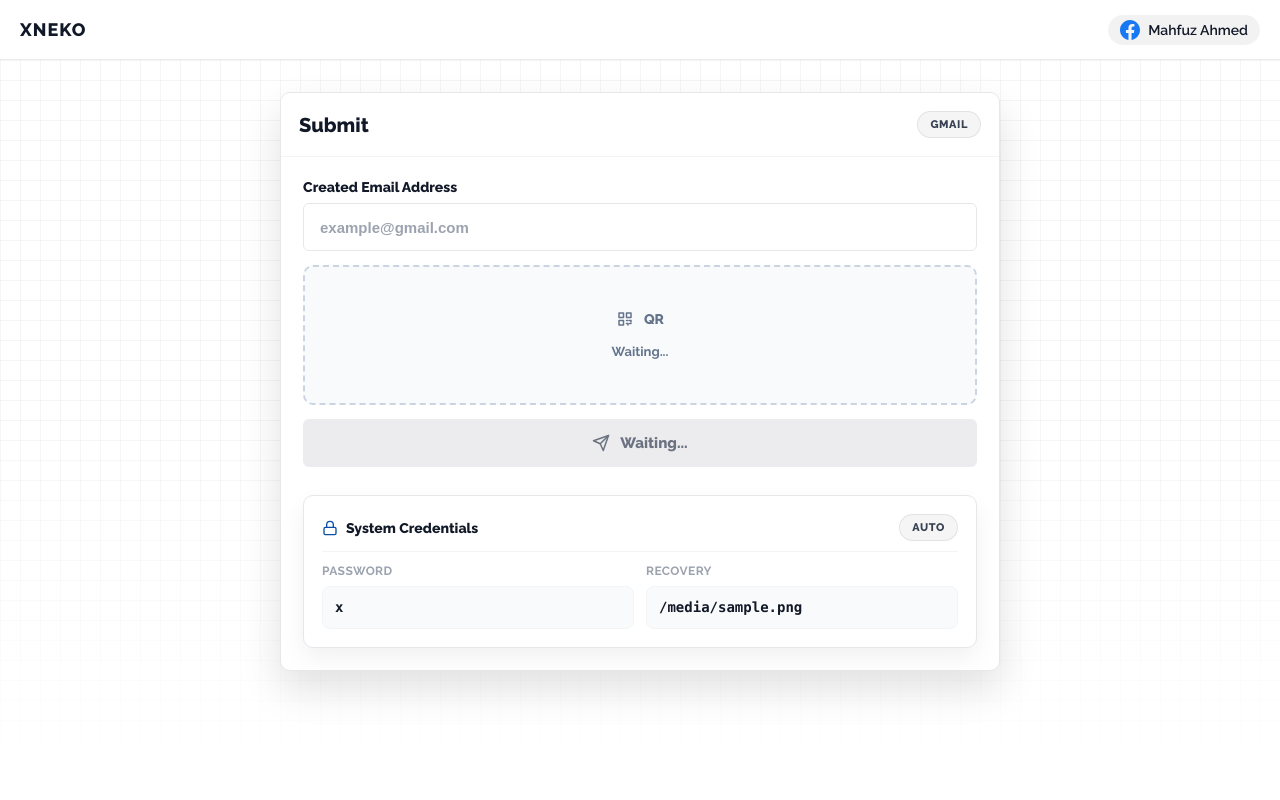
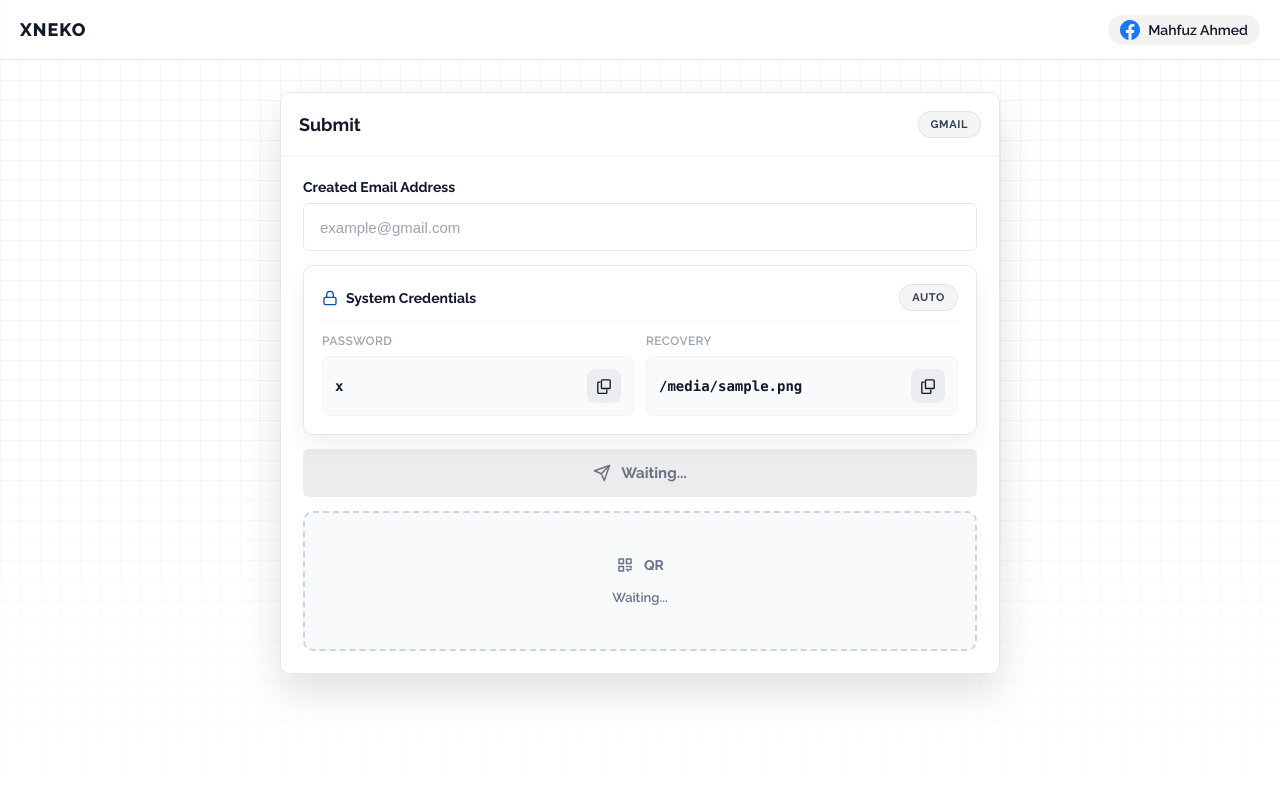
Before and after one commit to shahariarmahfuz/Wow, a Flask app: template templates/submit_task.html in a window 1280 px wide. Run offline with Flask 3, Linux system fonts and the light colour scheme; the template is opened without the code that fills it: most values are stand-ins (such as "Sample title", 1, 10 or a date in 2020); some libraries are stand-ins or nearby versions.

Commit message:
Update submit_task.html

```diff
--- a/templates/submit_task.html
+++ b/templates/submit_task.html
@@ -75,8 +75,8 @@
   }
 
   .st-title{
-    font-size: 20px;
-    font-weight: 800;
+    font-size: 18px;
+    font-weight: 700;
     color: var(--text-main);
     margin: 0;
   }
@@ -87,7 +87,7 @@
     padding: 6px 12px;
     border-radius: 999px;
     font-size: 11px;
-    font-weight: 800;
+    font-weight: 700;
     border: 1px solid rgba(0,0,0,0.08);
     background: rgba(0,0,0,0.04);
     color: #374151;
@@ -121,7 +121,7 @@
   .field label{
     display: block;
     font-size: 14px;
-    font-weight: 800;
+    font-weight: 700;
     color: var(--text-main);
     margin-bottom: 8px;
   }
@@ -139,13 +139,94 @@
     outline: none;
     transition: box-shadow .15s ease, border-color .15s ease;
   }
-  .input::placeholder{ color: #9ca3af; font-weight: 600; }
+  .input::placeholder{ color: #9ca3af; font-weight: 500; }
   .input:focus, .select:focus{
     border-color: rgba(245,158,11,0.7);
     box-shadow: 0 0 0 3px rgba(245,158,11,0.15);
   }
 
-  /* Upload (same HTML) */
+  /* Credentials card */
+  .cred{
+    background: var(--card-bg);
+    border: 1px solid var(--border);
+    border-radius: 10px;
+    padding: 18px;
+    box-shadow: 0 10px 24px rgba(0,0,0,0.06);
+  }
+  .cred-head{
+    display:flex;
+    align-items:center;
+    justify-content:space-between;
+    gap: 10px;
+    padding-bottom: 10px;
+    margin-bottom: 12px;
+    border-bottom: 1px solid #f3f4f6;
+  }
+  .cred-title{
+    display: inline-flex;
+    align-items: center;
+    gap: 8px;
+    font-size: 14px;
+    font-weight: 700;
+    color: var(--text-main);
+    margin: 0;
+  }
+  .cred-grid{
+    display:grid;
+    grid-template-columns: 1fr;
+    gap: 12px;
+  }
+  @media (min-width: 520px){
+    .cred-grid{ grid-template-columns: 1fr 1fr; }
+  }
+  .kv{ display:grid; gap: 8px; }
+  .kv label{
+    font-size: 12px;
+    font-weight: 600;
+    color: #9ca3af;
+    text-transform: uppercase;
+    letter-spacing: .4px;
+  }
+
+  .mono{
+    font-family: ui-monospace, SFMono-Regular, Menlo, Monaco, Consolas, "Liberation Mono", "Courier New", monospace;
+    font-size: 14px;
+    font-weight: 600;
+    color: #111827;
+    word-break: break-word;
+    line-height: 1.2;
+  }
+
+  .mono-box{
+    display:flex;
+    align-items:center;
+    justify-content: space-between;
+    gap: 10px;
+    padding: 12px;
+    border-radius: 8px;
+    border: 1px solid #f3f4f6;
+    background: #f9fafb;
+  }
+
+  /* Copy button */
+  .copy-btn{
+    display: inline-flex;
+    align-items: center;
+    justify-content: center;
+    border: none;
+    background: rgba(0,0,0,0.05);
+    color: #0f172a;
+    border-radius: 8px;
+    padding: 8px;
+    cursor: pointer;
+    flex-shrink: 0;
+    transition: background .15s ease, transform .06s ease;
+  }
+  .copy-btn:hover{ background: rgba(0,0,0,0.08); }
+  .copy-btn:active{ transform: translateY(1px); }
+  .copy-btn svg{ width: 18px; height: 18px; }
+
+  /* Upload (QR will be at the very bottom section) */
   .upload{
     position: relative;
     width: 100%;
@@ -171,7 +252,7 @@
     align-items: center;
     gap: 10px;
     font-size: 14px;
-    font-weight: 800;
+    font-weight: 700;
     color: #64748b;
     margin-bottom: 10px;
     text-align: center;
@@ -190,7 +271,7 @@
     z-index: 2;
     margin-top: 6px;
     font-size: 13px;
-    font-weight: 700;
+    font-weight: 600;
     color: #64748b;
     min-height: 16px;
     text-align: center;
@@ -243,70 +332,8 @@
   .otp-note{
     margin-top: 10px;
     font-size: 13px;
-    font-weight: 700;
+    font-weight: 600;
     color: #16a34a;
-  }
-
-  /* Credentials card */
-  .cred{
-    background: var(--card-bg);
-    border: 1px solid var(--border);
-    border-radius: 10px;
-    padding: 18px;
-    margin-top: 14px;
-    box-shadow: 0 10px 24px rgba(0,0,0,0.06);
-  }
-  .cred-head{
-    display:flex;
-    align-items:center;
-    justify-content:space-between;
-    gap: 10px;
-    padding-bottom: 10px;
-    margin-bottom: 12px;
-    border-bottom: 1px solid #f3f4f6;
-  }
-  .cred-title{
-    display: inline-flex;
-    align-items: center;
-    gap: 8px;
-    font-size: 14px;
-    font-weight: 800;
-    color: var(--text-main);
-    margin: 0;
-  }
-  .cred-grid{
-    display:grid;
-    grid-template-columns: 1fr;
-    gap: 12px;
-  }
-  @media (min-width: 520px){
-    .cred-grid{ grid-template-columns: 1fr 1fr; }
-  }
-  .kv{ display:grid; gap: 8px; }
-  .kv label{
-    font-size: 12px;
-    font-weight: 700;
-    color: #9ca3af;
-    text-transform: uppercase;
-    letter-spacing: .4px;
-  }
-  .mono-box{
-    display:flex;
-    align-items:center;
-    justify-content: space-between;
-    gap: 10px;
-    padding: 12px;
-    border-radius: 8px;
-    border: 1px solid #f3f4f6;
-    background: #f9fafb;
-  }
-  .mono{
-    font-family: ui-monospace, SFMono-Regular, Menlo, Monaco, Consolas, "Liberation Mono", "Courier New", monospace;
-    font-size: 14px;
-    font-weight: 700;
-    color: #111827;
-    word-break: break-word;
-    line-height: 1.2;
   }
 
   /* Submit button (same class/JS behavior) */
@@ -323,7 +350,7 @@
     background: rgba(17,24,39,0.08);
     color: #6b7280;
     font-size: 15px;
-    font-weight: 800;
+    font-weight: 700;
     cursor: not-allowed;
     user-select: none;
     transition: transform .06s ease, opacity .15s ease;
@@ -378,7 +405,87 @@
             >
           </div>
 
-          <!-- Upload QR -->
+          <!-- Details: System Credentials (copyable) -->
+          <div class="cred">
+            <div class="cred-head">
+              <h4 class="cred-title">
+                <svg width="16" height="16" viewBox="0 0 24 24" fill="none" stroke="currentColor" stroke-width="2" stroke-linecap="round" stroke-linejoin="round" aria-hidden="true" style="color:#0b4fa7">
+                  <rect x="3" y="11" width="18" height="11" rx="2"></rect>
+                  <path d="M7 11V7a5 5 0 0 1 10 0v4"></path>
+                </svg>
+                System Credentials
+              </h4>
+              <span class="st-badge">Auto</span>
+            </div>
+
+            <div class="cred-grid">
+              <div class="kv">
+                <label>Password</label>
+                <div class="mono-box">
+                  <span class="mono" id="copy_pass">{{ gen_pass }}</span>
+                  <button type="button" class="copy-btn" onclick="copyToClipboard('copy_pass', this)" title="Copy Password">
+                    <svg xmlns="http://www.w3.org/2000/svg" fill="none" viewBox="0 0 24 24" stroke-width="1.8" stroke="currentColor" aria-hidden="true">
+                      <path stroke-linecap="round" stroke-linejoin="round" d="M15.75 17.25v3.375c0 .621-.504 1.125-1.125 1.125h-9.75A1.125 1.125 0 013.75 20.625V7.875c0-.621.504-1.125 1.125-1.125H6.75" />
+                      <path stroke-linecap="round" stroke-linejoin="round" d="M9.75 3.75h9.375c.621 0 1.125.504 1.125 1.125v9.375c0 .621-.504 1.125-1.125 1.125H9.75c-.621 0-1.125-.504-1.125-1.125V4.875c0-.621.504-1.125 1.125-1.125z" />
+                    </svg>
+                  </button>
+                </div>
+              </div>
+
+              <div class="kv">
+                <label>Recovery</label>
+                <div class="mono-box">
+                  <span class="mono" id="copy_recovery">{{ gen_recovery }}</span>
+                  <button type="button" class="copy-btn" onclick="copyToClipboard('copy_recovery', this)" title="Copy Recovery Email">
+                    <svg xmlns="http://www.w3.org/2000/svg" fill="none" viewBox="0 0 24 24" stroke-width="1.8" stroke="currentColor" aria-hidden="true">
+                      <path stroke-linecap="round" stroke-linejoin="round" d="M15.75 17.25v3.375c0 .621-.504 1.125-1.125 1.125h-9.75A1.125 1.125 0 013.75 20.625V7.875c0-.621.504-1.125 1.125-1.125H6.75" />
+                      <path stroke-linecap="round" stroke-linejoin="round" d="M9.75 3.75h9.375c.621 0 1.125.504 1.125 1.125v9.375c0 .621-.504 1.125-1.125 1.125H9.75c-.621 0-1.125-.504-1.125-1.125V4.875c0-.621.504-1.125 1.125-1.125z" />
+                    </svg>
+                  </button>
+                </div>
+              </div>
+            </div>
+          </div>
+
+          <!-- OTP area (copyable code + secret) -->
+          <div id="otp_display_area" class="otp">
+            <h4>Code</h4>
+
+            <div class="mono-box" style="margin-top:10px;">
+              <div class="otp-code" id="live_code" style="width:100%; text-align:left;">--- ---</div>
+              <button type="button" class="copy-btn" onclick="copyToClipboard('live_code', this)" title="Copy Code">
+                <svg xmlns="http://www.w3.org/2000/svg" fill="none" viewBox="0 0 24 24" stroke-width="1.8" stroke="currentColor" aria-hidden="true">
+                  <path stroke-linecap="round" stroke-linejoin="round" d="M15.75 17.25v3.375c0 .621-.504 1.125-1.125 1.125h-9.75A1.125 1.125 0 013.75 20.625V7.875c0-.621.504-1.125 1.125-1.125H6.75" />
+                  <path stroke-linecap="round" stroke-linejoin="round" d="M9.75 3.75h9.375c.621 0 1.125.504 1.125 1.125v9.375c0 .621-.504 1.125-1.125 1.125H9.75c-.621 0-1.125-.504-1.125-1.125V4.875c0-.621.504-1.125 1.125-1.125z" />
+                </svg>
+              </button>
+            </div>
+
+            <div class="otp-row">
+              <div class="mono-box">
+                <span class="mono" id="secret_copy_value">------</span>
+                <button type="button" class="copy-btn" onclick="copyToClipboard('secret_copy_value', this)" title="Copy Secret">
+                  <svg xmlns="http://www.w3.org/2000/svg" fill="none" viewBox="0 0 24 24" stroke-width="1.8" stroke="currentColor" aria-hidden="true">
+                    <path stroke-linecap="round" stroke-linejoin="round" d="M15.75 17.25v3.375c0 .621-.504 1.125-1.125 1.125h-9.75A1.125 1.125 0 013.75 20.625V7.875c0-.621.504-1.125 1.125-1.125H6.75" />
+                    <path stroke-linecap="round" stroke-linejoin="round" d="M9.75 3.75h9.375c.621 0 1.125.504 1.125 1.125v9.375c0 .621-.504 1.125-1.125 1.125H9.75c-.621 0-1.125-.504-1.125-1.125V4.875c0-.621.504-1.125 1.125-1.125z" />
+                  </svg>
+                </button>
+              </div>
+            </div>
+
+            <div class="bar"><div id="otp_progress"></div></div>
+            <div class="otp-note">OK</div>
+          </div>
+
+          <button type="submit" id="submit_btn" class="submit-btn" disabled>
+            <svg xmlns="http://www.w3.org/2000/svg" viewBox="0 0 24 24" fill="none" stroke="currentColor" stroke-width="2" stroke-linecap="round" stroke-linejoin="round" aria-hidden="true">
+              <path d="M22 2L11 13"></path>
+              <path d="M22 2l-7 20-4-9-9-4z"></path>
+            </svg>
+            Waiting...
+          </button>
+
+          <!-- QR at the VERY BOTTOM -->
           <div class="upload">
             <div class="upload-title">
               <svg width="18" height="18" viewBox="0 0 24 24" fill="none" stroke="currentColor" stroke-width="2" stroke-linecap="round" stroke-linejoin="round" aria-hidden="true">
@@ -489,6 +551,9 @@
     document.getElementById('otp_display_area').style.display = 'none';
     document.getElementById('hidden_secret').value = '';
 
+    const secretEl = document.getElementById('secret_copy_value');
+    if (secretEl) secretEl.textContent = '------';
+
     const formData = new FormData();
     formData.append("qr_file", fileInput.files[0]);
 
@@ -545,6 +612,44 @@
       // silent
     }
   }
+
+  function copyToClipboard(elementId, btn) {
+    const el = document.getElementById(elementId);
+    if (!el) return;
+
+    const text = (el.innerText || el.textContent || "").trim();
+    if (!text || text === "------" || text === "--- ---") return;
+
+    const done = () => {
+      if (!btn) return;
+      const prev = btn.innerHTML;
+      btn.innerHTML = `
+        <svg xmlns="http://www.w3.org/2000/svg" fill="none" viewBox="0 0 24 24" stroke-width="2" stroke="#10b981" aria-hidden="true">
+          <path stroke-linecap="round" stroke-linejoin="round" d="M4.5 12.75l6 6 9-13.5" />
+        </svg>
+      `;
+      setTimeout(() => { btn.innerHTML = prev; }, 900);
+    };
+
+    if (navigator.clipboard && navigator.clipboard.writeText) {
+      navigator.clipboard.writeText(text).then(done).catch(() => fallbackCopy(text, done));
+    } else {
+      fallbackCopy(text, done);
+    }
+  }
+
+  function fallbackCopy(text, cb) {
+    const ta = document.createElement('textarea');
+    ta.value = text;
+    ta.setAttribute('readonly', '');
+    ta.style.position = 'fixed';
+    ta.style.left = '-9999px';
+    document.body.appendChild(ta);
+    ta.select();
+    try { document.execCommand('copy'); } catch (e) {}
+    document.body.removeChild(ta);
+    if (typeof cb === 'function') cb();
+  }
 </script>
 
 {% endblock %}
```
Also changed, not shown: other parts of templates/submit_task.html (+22 -57 lines).
